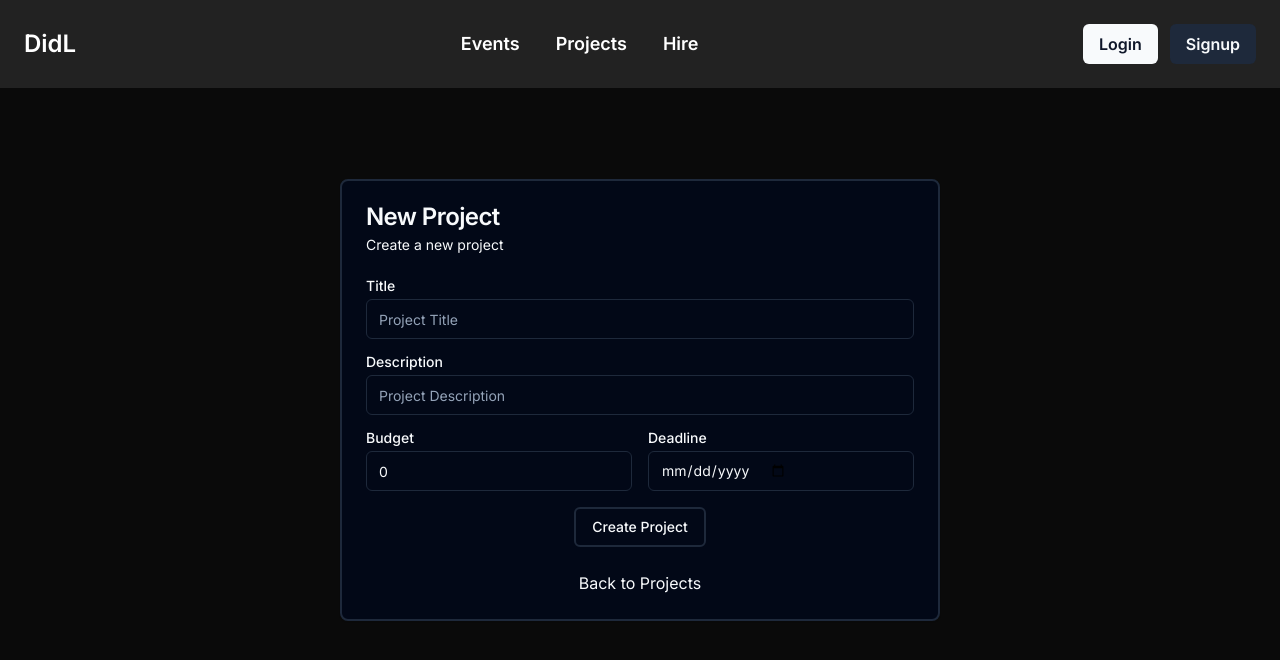
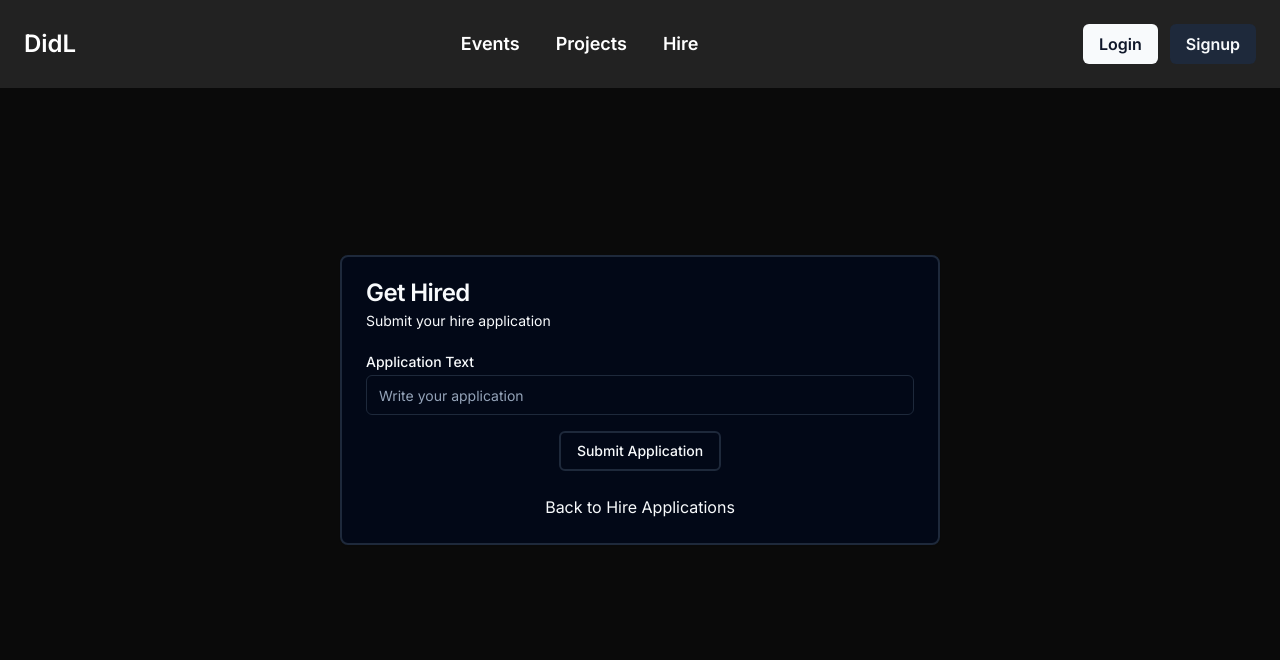
Before and after one commit to kalpithasv/Diddle, a Next.js app in the folder frontend/: page /get-hired in a window 1280 px wide. Shown: the top 660 px of the page. Built offline with nearby package versions, Linux system fonts and the light colour scheme.

Commit message:
Get Hired and Hiring Page

```diff
--- a/frontend/src/app/get-hired/page.tsx
+++ b/frontend/src/app/get-hired/page.tsx
@@ -14,21 +14,16 @@ import { Input } from "@/components/ui/input";
 import { Label } from "@/components/ui/label";
 import Link from "next/link";
 
-interface Project {
-  title: string;
-  description: string;
-  budget: number;
-  deadline: string;
+interface HireApplication {
+  pitch: string;
+  created_at: string;
 }
 
-export default function NewProject() {
-  const [project, setProject] = useState<Project>({
-    title: "",
-    description: "",
-    budget: 0,
-    deadline: "",
+export default function GetHired() {
+  const [application, setApplication] = useState<HireApplication>({
+    pitch: "",
+    created_at: new Date().toISOString().split('T')[0], // Only date part
   });
-
   const router = useRouter();
 
   const handleSubmit = async (e: React.FormEvent) => {
@@ -39,19 +34,19 @@ export default function NewProject() {
       router.push('/login');
       return;
     }
-    console.log('Project Payload:', project);
-    const response = await fetch("/backend/projects/", {
+    console.log('Hire Application Payload:', application);
+    const response = await fetch("/backend/hire-applications/", {
       method: "POST",
       headers: {
         "Authorization": `Bearer ${accessToken}`,
         "Content-Type": "application/json",
       },
-      body: JSON.stringify(project),
+      body: JSON.stringify(application),
     });
     if (response.ok) {
-      router.push("/projects");
+      router.push("/hire-applications");
     } else {
-      console.error("Project creation failed", response.status, response.statusText);
+      console.error("Hire application submission failed", response.status, response.statusText);
     }
   };
 
@@ -60,63 +55,31 @@ export default function NewProject() {
       <div className="z-20">
         <Card className="w-[600px] text-uno-cyan border-uno-pink border-2">
           <CardHeader>
-            <CardTitle className="text-uno-yellow">New Project</CardTitle>
-            <CardDescription className="text-uno-green">Create a new project</CardDescription>
+            <CardTitle className="text-uno-yellow">Get Hired</CardTitle>
+            <CardDescription className="text-uno-green">Submit your hire application</CardDescription>
           </CardHeader>
           <CardContent>
             <form onSubmit={handleSubmit}>
-              <div className="grid grid-cols-2 gap-4">
-                <div className="flex flex-col space-y-1.5 col-span-2">
-                  <Label htmlFor="title" className="text-uno-pink">Title</Label>
+              <div className="grid grid-cols-1 gap-4">
+                <div className="flex flex-col space-y-1.5 col-span-1">
+                  <Label htmlFor="pitch" className="text-uno-pink">Application Text</Label>
                   <Input
-                    id="title"
-                    value={project.title}
-                    onChange={(e) => setProject({ ...project, title: e.target.value })}
-                    placeholder="Project Title"
-                    className="text-uno-cyan border-uno-pink"
-                  />
-                </div>
-                <div className="flex flex-col space-y-1.5 col-span-2">
-                  <Label htmlFor="description" className="text-uno-pink">Description</Label>
-                  <Input
-                    id="description"
-                    value={project.description}
-                    onChange={(e) => setProject({ ...project, description: e.target.value })}
-                    placeholder="Project Description"
-                    className="text-uno-cyan border-uno-pink"
-                  />
-                </div>
-                <div className="flex flex-col space-y-1.5">
-                  <Label htmlFor="budget" className="text-uno-pink">Budget</Label>
-                  <Input
-                    id="budget"
-                    type="number"
-                    value={project.budget}
-                    onChange={(e) => setProject({ ...project, budget: parseFloat(e.target.value) })}
-                    placeholder="Project Budget"
-                    className="text-uno-cyan border-uno-pink"
-                  />
-                </div>
-                <div className="flex flex-col space-y-1.5">
-                  <Label htmlFor="deadline" className="text-uno-pink">Deadline</Label>
-                  <Input
-                    id="deadline"
-                    type="date"
-                    value={project.deadline}
-                    onChange={(e) => setProject({ ...project, deadline: e.target.value })}
-                    placeholder="Project Deadline"
+                    id="pitch"
+                    value={application.pitch}
+                    onChange={(e) => setApplication({ ...application, pitch: e.target.value })}
+                    placeholder="Write your application"
                     className="text-uno-cyan border-uno-pink"
                   />
                 </div>
               </div>
               <div className="flex justify-center mt-4">
-                <Button type="submit" className="bg-uno-pink text-uno-cyan border-uno-yellow border-2">Create Project</Button>
+                <Button type="submit" className="bg-uno-pink text-uno-cyan border-uno-yellow border-2">Submit Application</Button>
               </div>
             </form>
           </CardContent>
           <CardFooter className="flex justify-center">
-            <Link href="/projects" className="text-uno-yellow">
-              Back to Projects
+            <Link href="/hire-applications" className="text-uno-yellow">
+              Back to Hire Applications
             </Link>
           </CardFooter>
         </Card>
--- a/frontend/src/app/hire/page.tsx
+++ b/frontend/src/app/hire/page.tsx
@@ -33,7 +33,7 @@ export default function ExpandableCardDemo() {
 
   return (
     <>
-      <div className="flex flex-col justify-center items-center">
+      <div className="flex flex-col h-screen justify-center items-center">
         <AnimatePresence>
           {active && typeof active === "object" && (
             <motion.div
@@ -209,112 +209,58 @@ export const CloseIcon = () => {
 
 const cards = [
   {
-    description: "Lana Del Rey",
-    title: "Summertime Sadness",
+    description: "John Doe",
+    title: "Web Developer",
     src: freelancePic,
-    ctaText: "Play",
+    ctaText: "Hire",
     ctaLink: "https://ui.aceternity.com/templates",
     content: () => {
       return (
         <p>
-          Lana Del Rey, an iconic American singer-songwriter, is celebrated for
-          her melancholic and cinematic music style. Born Elizabeth Woolridge
-          Grant in New York City, she has captivated audiences worldwide with
-          her haunting voice and introspective lyrics. <br /> <br /> Her songs
-          often explore themes of tragic romance, glamour, and melancholia,
-          drawing inspiration from both contemporary and vintage pop culture.
-          With a career that has seen numerous critically acclaimed albums, Lana
-          Del Rey has established herself as a unique and influential figure in
-          the music industry, earning a dedicated fan base and numerous
-          accolades.
+          John Doe is a highly skilled web developer with over 10 years of experience in creating dynamic and responsive websites. He specializes in front-end development and has a deep understanding of modern web technologies. <br /> <br /> John has worked on numerous projects, delivering high-quality solutions that meet client needs. His expertise includes HTML, CSS, JavaScript, and various frameworks like React and Angular.
         </p>
       );
     },
   },
   {
-    description: "Babbu Maan",
-    title: "Mitran Di Chhatri",
+    description: "Jane Smith",
+    title: "Graphic Designer",
     src: freelancePic,
-    ctaText: "Play",
+    ctaText: "Hire",
     ctaLink: "https://ui.aceternity.com/templates",
     content: () => {
       return (
         <p>
-          Babu Maan, a legendary Punjabi singer, is renowned for his soulful
-          voice and profound lyrics that resonate deeply with his audience. Born
-          in the village of Khant Maanpur in Punjab, India, he has become a
-          cultural icon in the Punjabi music industry. <br /> <br /> His songs
-          often reflect the struggles and triumphs of everyday life, capturing
-          the essence of Punjabi culture and traditions. With a career spanning
-          over two decades, Babu Maan has released numerous hit albums and
-          singles that have garnered him a massive fan following both in India
-          and abroad.
-        </p>
-      );
-    },
-  },
-
-  {
-    description: "Metallica",
-    title: "For Whom The Bell Tolls",
-    src: freelancePic,
-    ctaText: "Play",
-    ctaLink: "https://ui.aceternity.com/templates",
-    content: () => {
-      return (
-        <p>
-          Metallica, an iconic American heavy metal band, is renowned for their
-          powerful sound and intense performances that resonate deeply with
-          their audience. Formed in Los Angeles, California, they have become a
-          cultural icon in the heavy metal music industry. <br /> <br /> Their
-          songs often reflect themes of aggression, social issues, and personal
-          struggles, capturing the essence of the heavy metal genre. With a
-          career spanning over four decades, Metallica has released numerous hit
-          albums and singles that have garnered them a massive fan following
-          both in the United States and abroad.
+          Jane Smith is a talented graphic designer known for her creative and innovative designs. With a background in visual arts, she brings a unique artistic touch to every project. <br /> <br /> Jane has a keen eye for detail and excels in creating visually appealing graphics for both digital and print media. Her skills include Adobe Photoshop, Illustrator, and InDesign.
         </p>
       );
     },
   },
   {
-    description: "Led Zeppelin",
-    title: "Stairway To Heaven",
+    description: "Michael Brown",
+    title: "SEO Specialist",
     src: freelancePic,
-    ctaText: "Play",
+    ctaText: "Hire",
     ctaLink: "https://ui.aceternity.com/templates",
     content: () => {
       return (
         <p>
-          Led Zeppelin, a legendary British rock band, is renowned for their
-          innovative sound and profound impact on the music industry. Formed in
-          London in 1968, they have become a cultural icon in the rock music
-          world. <br /> <br /> Their songs often reflect a blend of blues, hard
-          rock, and folk music, capturing the essence of the 1970s rock era.
-          With a career spanning over a decade, Led Zeppelin has released
-          numerous hit albums and singles that have garnered them a massive fan
-          following both in the United Kingdom and abroad.
+          Michael Brown is an experienced SEO specialist who helps businesses improve their online visibility and search engine rankings. He has a deep understanding of SEO best practices and algorithms. <br /> <br /> Michael has successfully optimized numerous websites, resulting in increased traffic and higher conversion rates. His expertise includes keyword research, on-page optimization, and link building.
         </p>
       );
     },
   },
   {
-    description: "Mustafa Zahid",
-    title: "Toh Phir Aao",
+    description: "Jeyasurya",
+    title: "Full Stack Developer",
     src: freelancePic,
-    ctaText: "Play",
+    ctaText: "Hire",
     ctaLink: "https://ui.aceternity.com/templates",
     content: () => {
       return (
         <p>
-          &quot;Aawarapan&quot;, a Bollywood movie starring Emraan Hashmi, is
-          renowned for its intense storyline and powerful performances. Directed
-          by Mohit Suri, the film has become a significant work in the Indian
-          film industry. <br /> <br /> The movie explores themes of love,
-          redemption, and sacrifice, capturing the essence of human emotions and
-          relationships. With a gripping narrative and memorable music,
-          &quot;Aawarapan&quot; has garnered a massive fan following both in
-          India and abroad, solidifying Emraan Hashmi&apos;s status as a
-          versatile actor.
+          Hey am an FSD good at Python Django. I am also good at
+          MERN Stack programming and Database Management.
         </p>
       );
     },
```
Also changed, not shown: 1 other file (tests, documents, lock files or other folders).
